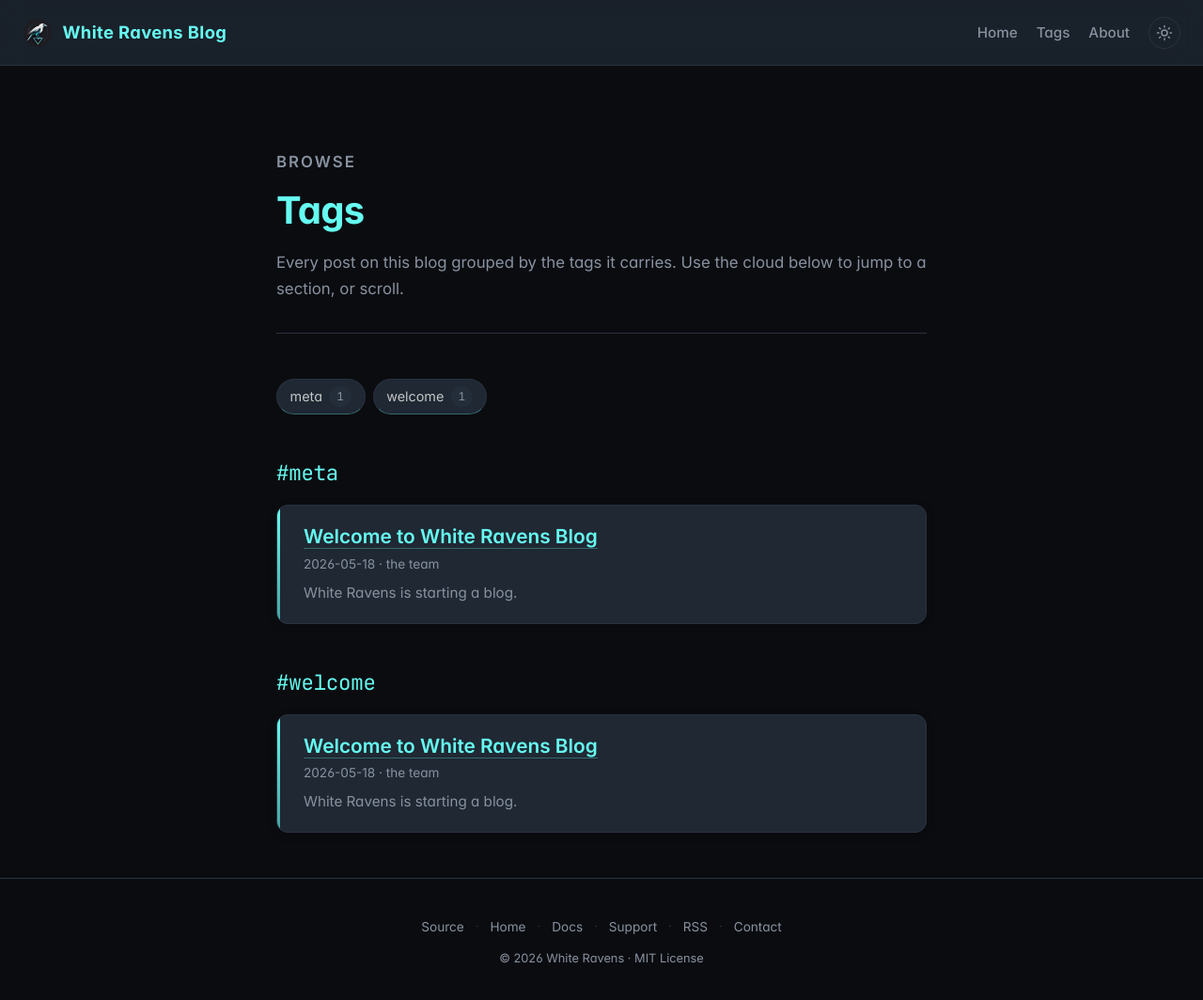
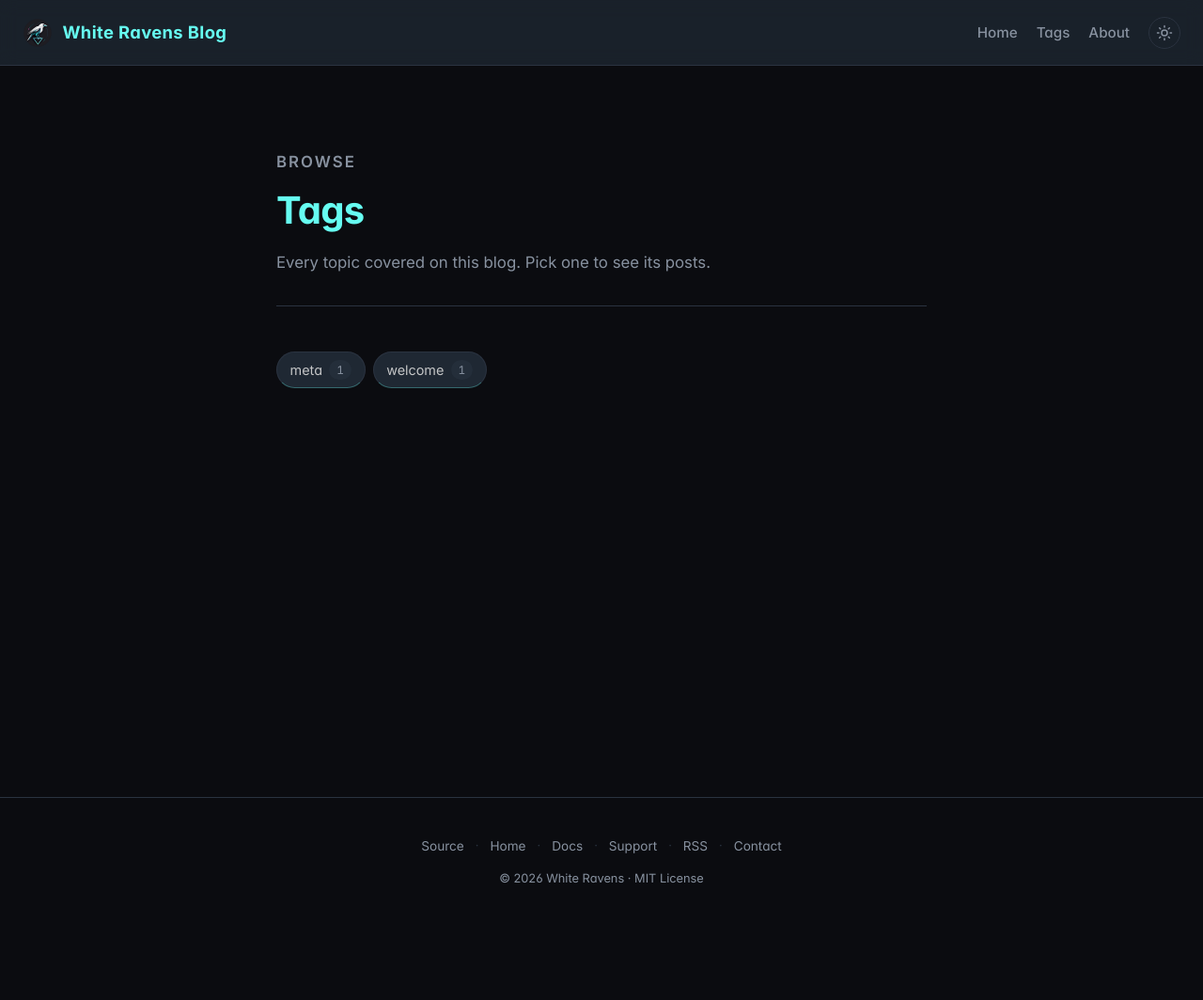
Before and after one commit to whiteravens20/blog, a Jekyll site: the page built from tags.md, in a window 1280 px wide and 1070 px high. Shown: the top 1064 px of the window at 94% size. Built offline with Jekyll 4.4.1, drawn with Linux system fonts in a browser that asks for light colours.

Commit message:
feat(blog): add dedicated per-tag pages
Each tag now has its own indexable URL. New tag layout renders a
tag's posts; tags/meta.md and tags/welcome.md are stubs that bind a
slug to the layout. The /tags/ overview becomes a chip cloud linking
to those pages (with an inline comment documenting the stub template),
and post tag pills point at /tags/<slug>/ instead of page anchors.
Drops the now-unused .tag-section CSS.

```diff
--- a/_layouts/post.html
+++ b/_layouts/post.html
@@ -17,7 +17,7 @@
   </div>
   {% if page.tags %}
   <div class="post-tags">
-    Tags: {% for tag in page.tags %}<a href="{{ '/tags/' | relative_url }}#{{ tag | slugify }}">{{ tag }}</a>{% unless forloop.last %} {% endunless %}{% endfor %}
+    Tags: {% for tag in page.tags %}<a href="{{ '/tags/' | relative_url }}{{ tag | slugify }}/">{{ tag }}</a>{% unless forloop.last %} {% endunless %}{% endfor %}
   </div>
   {% endif %}
   {% if page.previous or page.next %}
--- a/assets/css/style.css
+++ b/assets/css/style.css
@@ -422,13 +422,6 @@
   font-size: 0.75rem;
   font-variant-numeric: tabular-nums;
 }
-.tag-section { margin-bottom: 3rem; scroll-margin-top: 5rem; }
-.tag-section .section-heading {
-  font-size: 1.4rem;
-  margin-bottom: 1.25rem;
-  font-family: 'JetBrains Mono', ui-monospace, monospace;
-  font-weight: 500;
-}
 
 .post-nav {
   display: grid;
--- a/tags.md
+++ b/tags.md
@@ -4,10 +4,22 @@
 permalink: /tags/
 ---
 
+<!--
+  Adding a new tag? Create tags/<slug>.md with this front matter so the
+  tag gets a dedicated, indexable page:
+
+    ---
+    layout: tag
+    tag: <slug>
+    title: "Tag: <slug>"
+    permalink: /tags/<slug>/
+    ---
+-->
+
 <section class="intro">
   <p class="intro-eyebrow">Browse</p>
   <h1>Tags</h1>
-  <p>Every post on this blog grouped by the tags it carries. Use the cloud below to jump to a section, or scroll.</p>
+  <p>Every topic covered on this blog. Pick one to see its posts.</p>
 </section>
 
 {% assign tags = site.tags | sort %}
@@ -15,30 +27,12 @@
 {% if tags == empty %}
 <p>No tags yet.</p>
 {% else %}
-
 <nav class="tag-cloud" aria-label="Tag cloud">
   {% for tag in tags %}
-    <a class="tag-chip" href="#{{ tag[0] | slugify }}">
+    <a class="tag-chip" href="{{ '/tags/' | relative_url }}{{ tag[0] | slugify }}/">
       <span class="tag-chip-name">{{ tag[0] }}</span>
       <span class="tag-chip-count">{{ tag[1] | size }}</span>
     </a>
   {% endfor %}
 </nav>
-
-{% for tag in tags %}
-  <section class="tag-section" id="{{ tag[0] | slugify }}">
-    <h2 class="section-heading">#{{ tag[0] }}</h2>
-    <ul class="post-list">
-      {% assign posts = tag[1] | sort: 'date' | reverse %}
-      {% for post in posts %}
-        <li>
-          <h2><a href="{{ post.url | relative_url }}">{{ post.title | escape }}</a></h2>
-          <p class="post-meta">{{ post.date | date: "%Y-%m-%d" }}{% if post.author %} &middot; {{ post.author }}{% endif %}</p>
-          <p>{{ post.excerpt | strip_html | truncate: 200 }}</p>
-        </li>
-      {% endfor %}
-    </ul>
-  </section>
-{% endfor %}
-
 {% endif %}
```
Also changed, not shown: _layouts/tag.html (added, +19 -0 lines), tags/meta.md (added, +6 -0 lines), tags/welcome.md (added, +6 -0 lines).
